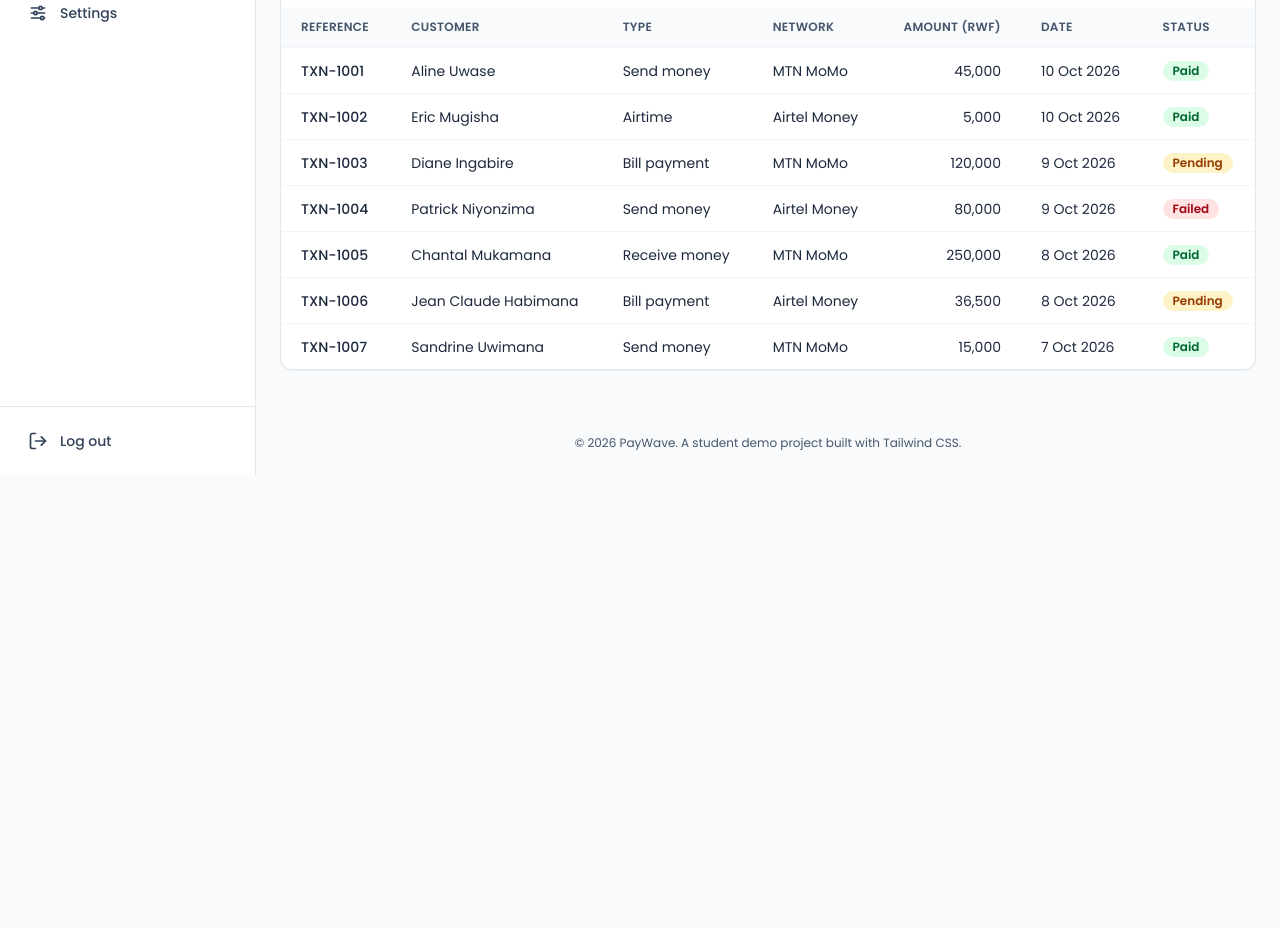
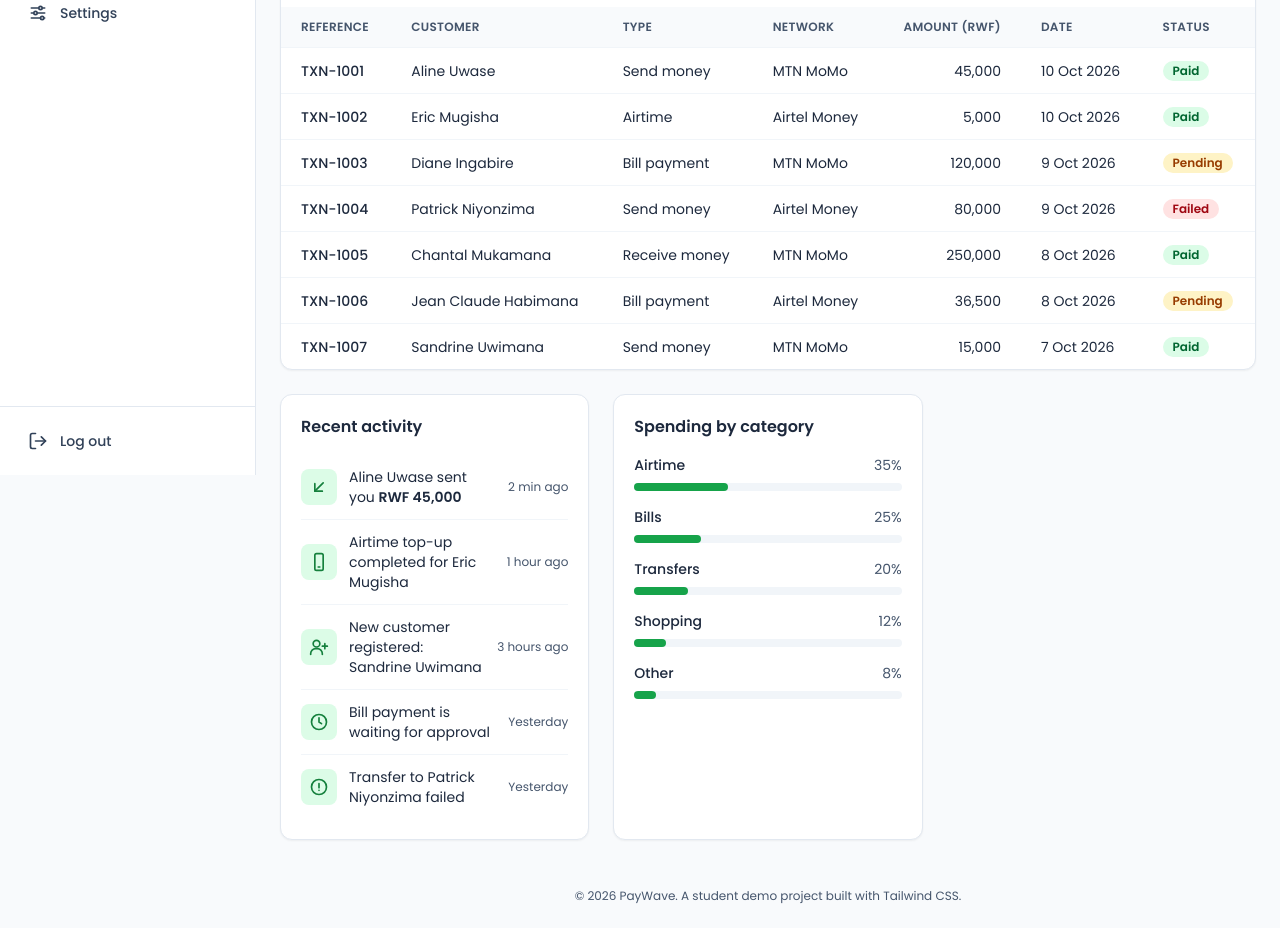
Before and after one commit to Musekura20/week3-tailwind-dashboard, a website: page index.html in a window 1280 px wide. Shown: the part 325-1253 px from the top of the page. Before the commit the page ends 800 px from the top, so only its background shows below. Drawn offline with nearby package versions, Linux system fonts and the light colour scheme; files that its build step writes are made by us from their sources.

Commit message:
feat: add recent activity and spending panels

```diff
--- a/index.html
+++ b/index.html
@@ -229,6 +229,80 @@
           </div>
         </section>
 
+        <!-- ===== THREE PANELS: 1 column on phones, 2 on lg, 3 on xl ===== -->
+        <div class="grid gap-6 lg:grid-cols-2 xl:grid-cols-3">
+
+          <!-- Panel 1: Recent activity -->
+          <section class="card" aria-labelledby="activity-title">
+            <h2 id="activity-title" class="text-base font-semibold">Recent activity</h2>
+            <ul class="mt-4 divide-y divide-slate-100">
+              <li class="flex items-center gap-3 py-3">
+                <span class="icon-box size-9"><svg class="icon" viewBox="0 0 24 24" stroke-linecap="round" stroke-linejoin="round" aria-hidden="true"><path d="M17 7 7 17" /><path d="M16 17H7V8" /></svg></span>
+                <p class="flex-1 text-sm">Aline Uwase sent you <strong class="font-semibold">RWF 45,000</strong></p>
+                <span class="text-xs whitespace-nowrap text-slate-600">2 min ago</span>
+              </li>
+              <li class="flex items-center gap-3 py-3">
+                <span class="icon-box size-9"><svg class="icon" viewBox="0 0 24 24" stroke-linecap="round" stroke-linejoin="round" aria-hidden="true"><rect x="7" y="2" width="10" height="20" rx="2" /><path d="M11 18h2" /></svg></span>
+                <p class="flex-1 text-sm">Airtime top-up completed for Eric Mugisha</p>
+                <span class="text-xs whitespace-nowrap text-slate-600">1 hour ago</span>
+              </li>
+              <li class="flex items-center gap-3 py-3">
+                <span class="icon-box size-9"><svg class="icon" viewBox="0 0 24 24" stroke-linecap="round" stroke-linejoin="round" aria-hidden="true"><circle cx="9" cy="8" r="4" /><path d="M2 21v-1a6 6 0 0 1 6-6h2a6 6 0 0 1 6 6v1" /><path d="M19 8v6" /><path d="M16 11h6" /></svg></span>
+                <p class="flex-1 text-sm">New customer registered: Sandrine Uwimana</p>
+                <span class="text-xs whitespace-nowrap text-slate-600">3 hours ago</span>
+              </li>
+              <li class="flex items-center gap-3 py-3">
+                <span class="icon-box size-9"><svg class="icon" viewBox="0 0 24 24" stroke-linecap="round" stroke-linejoin="round" aria-hidden="true"><circle cx="12" cy="12" r="9" /><path d="M12 7v5l3 2" /></svg></span>
+                <p class="flex-1 text-sm">Bill payment is waiting for approval</p>
+                <span class="text-xs whitespace-nowrap text-slate-600">Yesterday</span>
+              </li>
+              <li class="flex items-center gap-3 py-3">
+                <span class="icon-box size-9"><svg class="icon" viewBox="0 0 24 24" stroke-linecap="round" stroke-linejoin="round" aria-hidden="true"><circle cx="12" cy="12" r="9" /><path d="M12 8v5" /><path d="M12 16h0" /></svg></span>
+                <p class="flex-1 text-sm">Transfer to Patrick Niyonzima failed</p>
+                <span class="text-xs whitespace-nowrap text-slate-600">Yesterday</span>
+              </li>
+            </ul>
+          </section>
+
+          <!-- Panel 2: Spending by category (progress bars) -->
+          <section class="card" aria-labelledby="spending-title">
+            <h2 id="spending-title" class="text-base font-semibold">Spending by category</h2>
+            <ul class="mt-4 space-y-4">
+              <li>
+                <div class="flex items-center justify-between text-sm"><span class="font-medium">Airtime</span><span class="text-slate-600">35%</span></div>
+                <div class="mt-2 h-2 rounded-full bg-slate-100" role="progressbar" aria-label="Airtime" aria-valuenow="35" aria-valuemin="0" aria-valuemax="100">
+                  <div class="h-2 w-[35%] rounded-full bg-brand-600"></div>
+                </div>
+              </li>
+              <li>
+                <div class="flex items-center justify-between text-sm"><span class="font-medium">Bills</span><span class="text-slate-600">25%</span></div>
+                <div class="mt-2 h-2 rounded-full bg-slate-100" role="progressbar" aria-label="Bills" aria-valuenow="25" aria-valuemin="0" aria-valuemax="100">
+                  <div class="h-2 w-[25%] rounded-full bg-brand-600"></div>
+                </div>
+              </li>
+              <li>
+                <div class="flex items-center justify-between text-sm"><span class="font-medium">Transfers</span><span class="text-slate-600">20%</span></div>
+                <div class="mt-2 h-2 rounded-full bg-slate-100" role="progressbar" aria-label="Transfers" aria-valuenow="20" aria-valuemin="0" aria-valuemax="100">
+                  <div class="h-2 w-[20%] rounded-full bg-brand-600"></div>
+                </div>
+              </li>
+              <li>
+                <div class="flex items-center justify-between text-sm"><span class="font-medium">Shopping</span><span class="text-slate-600">12%</span></div>
+                <div class="mt-2 h-2 rounded-full bg-slate-100" role="progressbar" aria-label="Shopping" aria-valuenow="12" aria-valuemin="0" aria-valuemax="100">
+                  <div class="h-2 w-[12%] rounded-full bg-brand-600"></div>
+                </div>
+              </li>
+              <li>
+                <div class="flex items-center justify-between text-sm"><span class="font-medium">Other</span><span class="text-slate-600">8%</span></div>
+                <div class="mt-2 h-2 rounded-full bg-slate-100" role="progressbar" aria-label="Other" aria-valuenow="8" aria-valuemin="0" aria-valuemax="100">
+                  <div class="h-2 w-[8%] rounded-full bg-brand-600"></div>
+                </div>
+              </li>
+            </ul>
+          </section>
+
+        </div>
+
       </main>
 
       <footer class="px-4 py-6 text-center text-xs text-slate-600 md:px-6">
```
